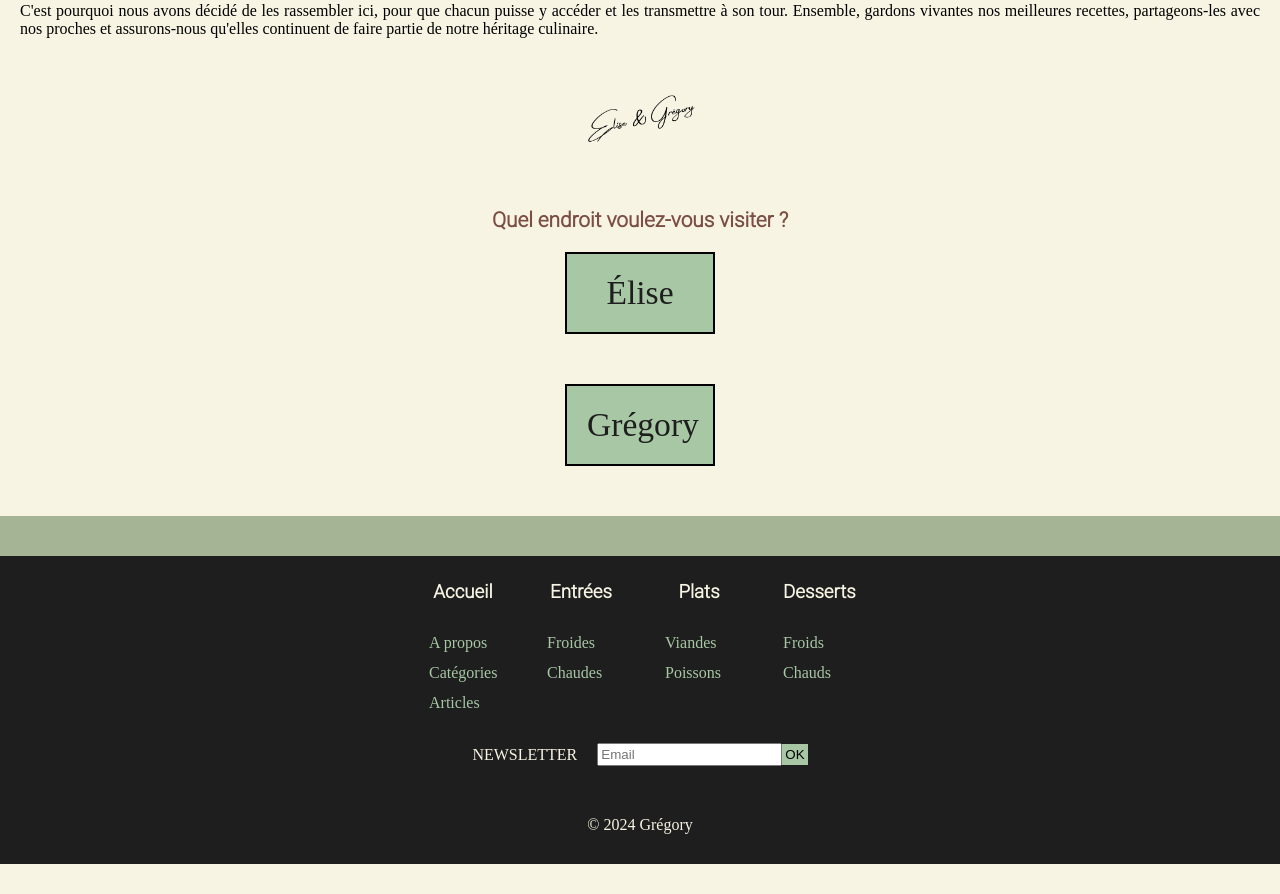
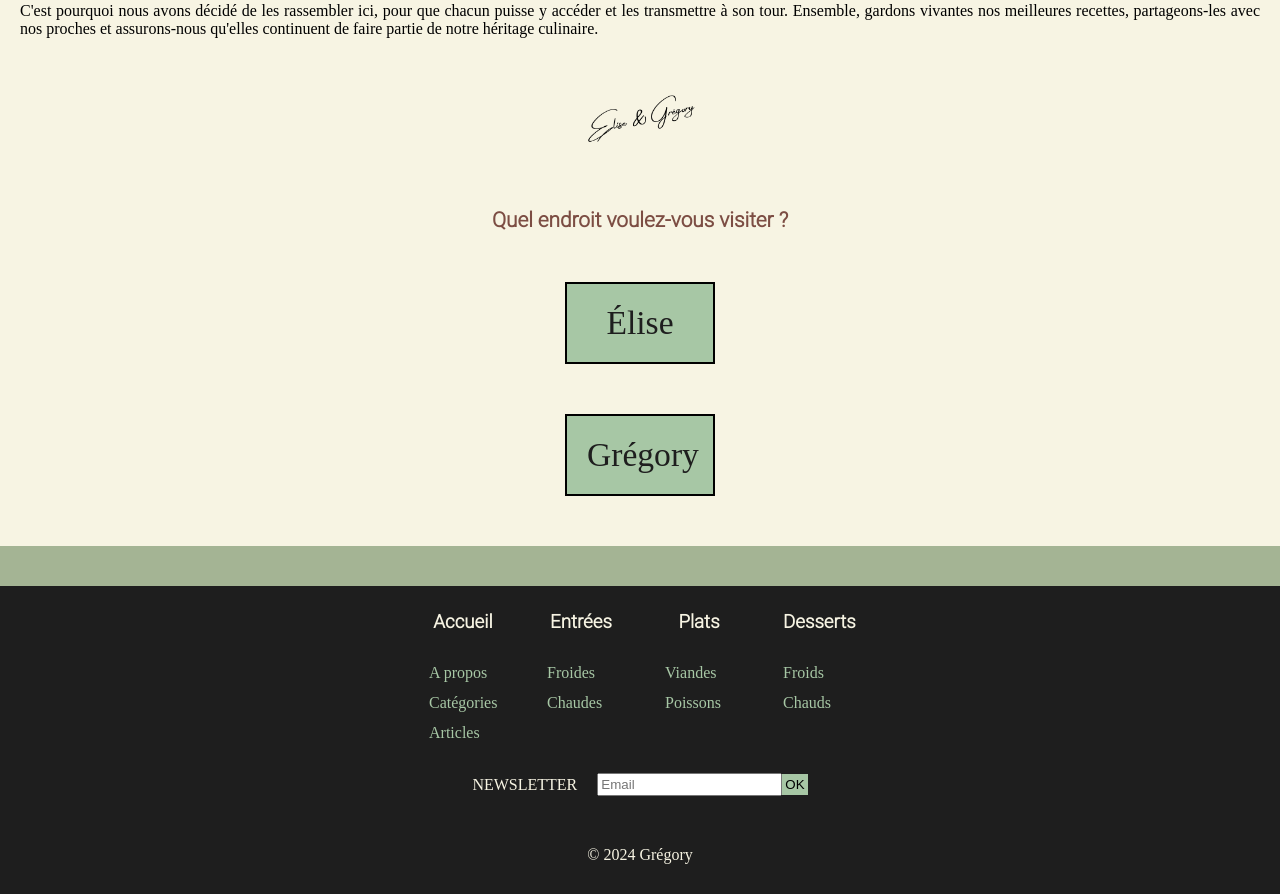
Before and after one commit to GregoryVDev/BlogCuisine, a PHP site: page / in a window 1280 px wide. Shown: the part 1810-2704 px from the top of the page. Before the commit the page ends 2674 px from the top, so only its background shows below. Run offline with PHP 8.4, Linux system fonts and the light colour scheme; some web fonts are replaced.

Commit message:
Edited margin links container

```diff
--- a/src/css/index.css
+++ b/src/css/index.css
@@ -173,7 +173,7 @@ section h2 {
 
 .container-links {
   width: 100%;
-  margin-bottom: 50px;
+  margin: 50px 0;
   display: flex;
   flex-direction: column;
   align-items: center;
```
